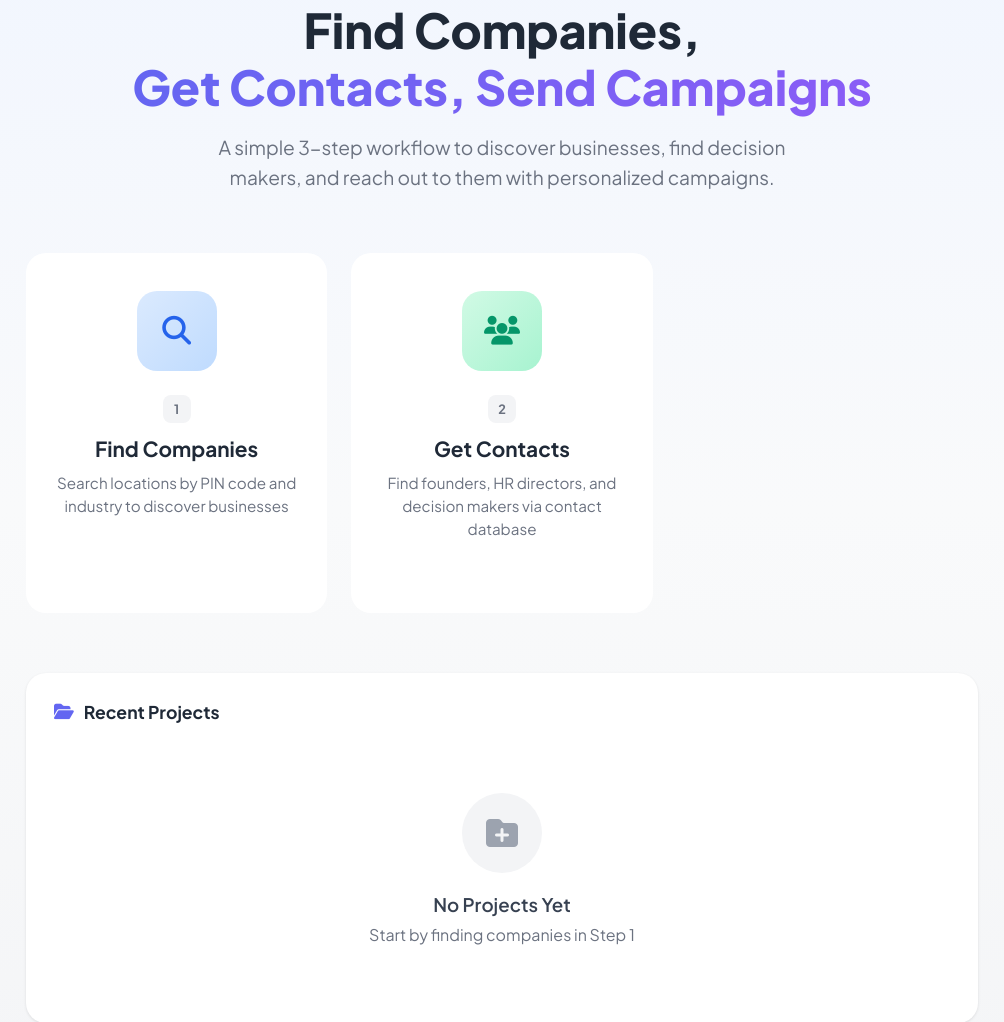
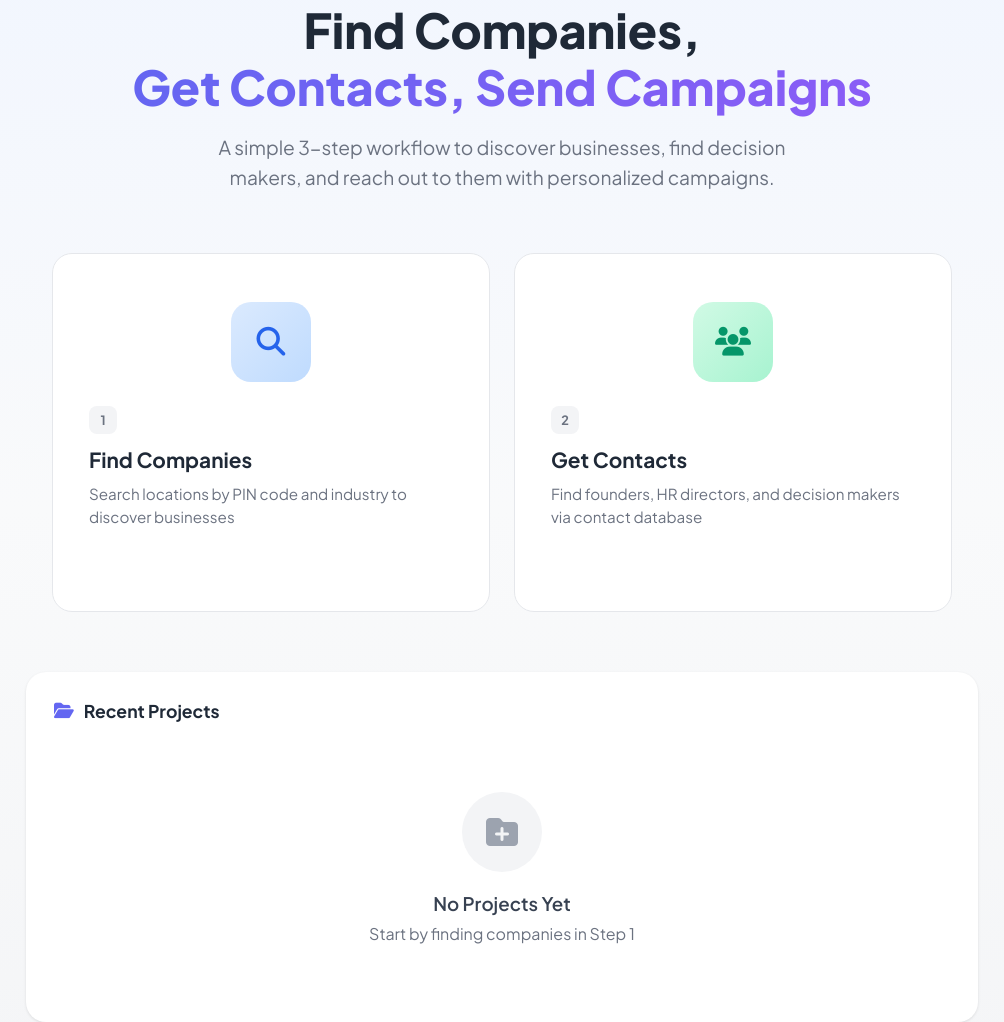
Before and after one commit to HASHTECHVENTURES/LEADAUTOMATION2026, a Flask app: page / in a window 1280 px wide. Shown: the part 195-1217 px from the top of the page, without its empty margins (138-1142 px from the left). Run offline with Flask 3, Linux system fonts and the light colour scheme; the visitor is signed in with stand-in values (Sample User, id 1); data that the repository does not hold is empty.

Commit message:
Fix homepage design - improve 2-card layout, remove blank space

```diff
--- a/templates/index.html
+++ b/templates/index.html
@@ -165,23 +165,24 @@
         /* Steps */
         .steps {
             display: grid;
-            grid-template-columns: repeat(3, 1fr);
+            grid-template-columns: repeat(2, 1fr);
             gap: 24px;
             margin-bottom: 60px;
+            max-width: 900px;
+            margin-left: auto;
+            margin-right: auto;
         }
 
         .step-card {
             background: white;
             border-radius: 20px;
-            padding: 36px 28px;
-            text-align: center;
-            cursor: pointer;
-            transition: all 0.3s ease;
-            border: 2px solid transparent;
+            padding: 48px 36px;
             text-decoration: none;
             color: inherit;
+            border: 1px solid var(--gray-200);
             position: relative;
             overflow: hidden;
+            min-height: 280px;
         }
 
         .step-card::before {
@@ -197,7 +198,6 @@
 
         .step-card:nth-child(1)::before { background: var(--gradient-2); }
         .step-card:nth-child(2)::before { background: var(--gradient-3); }
-        .step-card:nth-child(3)::before { background: var(--gradient-4); }
 
         .step-card:hover {
             transform: translateY(-8px);
@@ -231,10 +231,6 @@
             color: #059669;
         }
 
-        .step-card:nth-child(3) .step-icon {
-            background: linear-gradient(135deg, #fef3c7 0%, #fde68a 100%);
-            color: #d97706;
-        }
 
         .step-number {
             display: inline-flex;
@@ -531,7 +527,10 @@
 
         /* Responsive */
         @media (max-width: 768px) {
-            .steps { grid-template-columns: 1fr; }
+            .steps {
+                grid-template-columns: 1fr;
+                max-width: 500px;
+            }
             .hero h1 { font-size: 2em; }
             .hero p { font-size: 1em; }
         }
```
